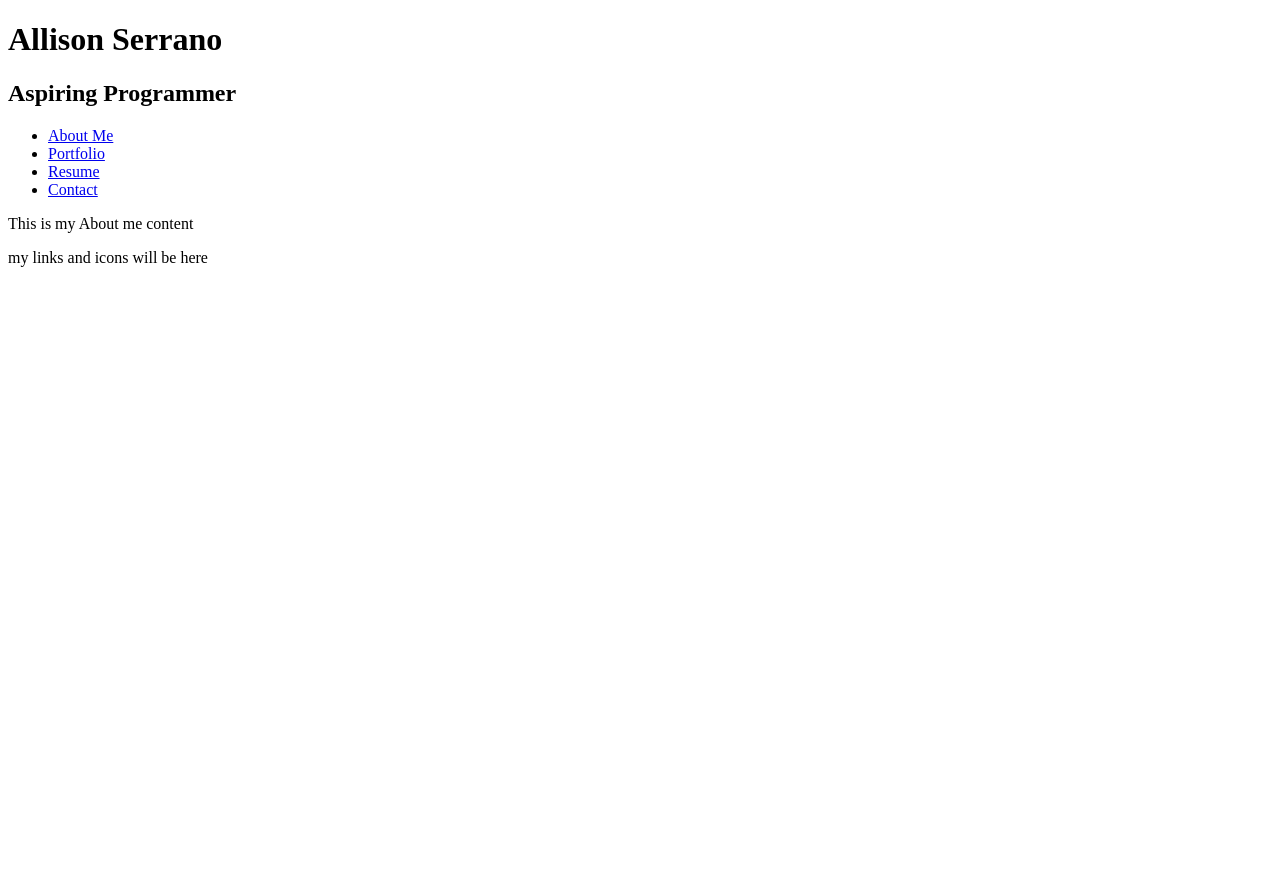
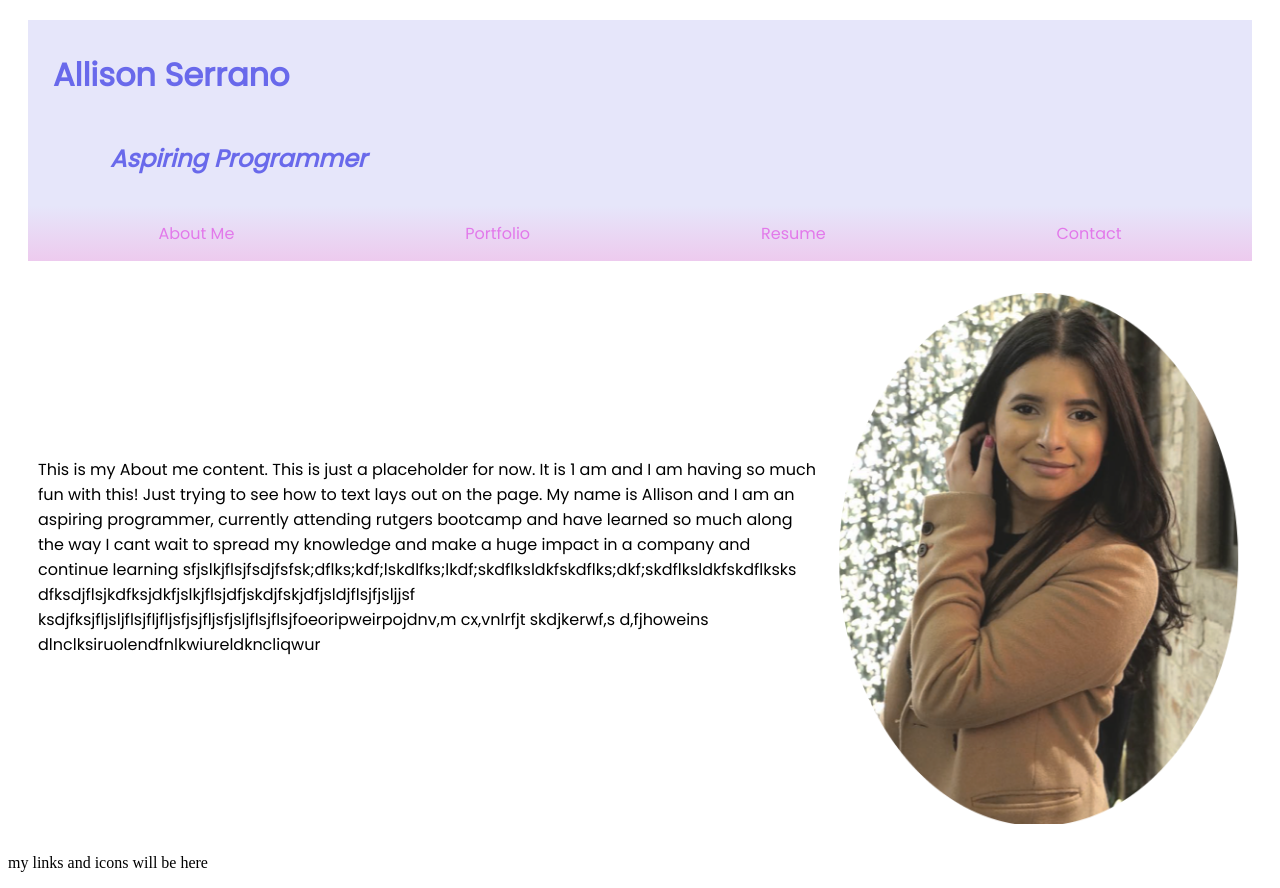
Before and after one commit to Allicris/allison-cristine, a React (Vite) app: page / in a window 1280 px wide. Before the commit the page ends 800 px from the top, so only its background shows below. Built offline with nearby package versions, Linux system fonts and the light colour scheme.

Commit message:
started about me

```diff
--- a/src/components/Header.jsx
+++ b/src/components/Header.jsx
@@ -1,3 +1,5 @@
+import '../styles/Header.css';
+
 //The header is the parent class
 function Header() {
   return (
@@ -5,7 +7,7 @@ function Header() {
       <h1>
         Allison Serrano
       </h1>
-      <h2>
+      <h2 className='tab'>
         Aspiring Programmer
       </h2>
     </header>
--- a/src/components/Nav.jsx
+++ b/src/components/Nav.jsx
@@ -1,3 +1,4 @@
+import '../styles/Nav.css';
 import { Link, useLocation } from 'react-router-dom';
 
 //Importing Link and useLocation to be able to create routes.
@@ -7,7 +8,7 @@ function NavTabs() {
   const currentPage = useLocation().pathname;
 
   return(
-    <ul>
+    <ul className='nav-bar'>
       {/* <li>
         <Link
         to='/'
--- a/src/pages/About.jsx
+++ b/src/pages/About.jsx
@@ -1,7 +1,19 @@
+import '../styles/About.css';
+
 export default function About ()  {
   return (
-    <p>
-      This is my About me content
+    <div className="about-me">
+      <p>
+      This is my About me content. This is just a placeholder for now. It is 1 am and I am having so much fun with this!
+      Just trying to see how to text lays out on the page. My name is Allison and I am an aspiring programmer, currently attending rutgers bootcamp and have
+      learned so much along the way I cant
+      wait to spread my knowledge and make a huge impact in a company and continue learning
+      sfjslkjflsjfsdjfsfsk;dflks;kdf;lskdlfks;lkdf;skdflksldkfskdflks;dkf;skdflksldkfskdflksks
+      dfksdjflsjkdfksjdkfjslkjflsjdfjskdjfskjdfjsldjflsjfjsljjsf
+      ksdjfksjfljsljflsjfljfljsfjsjfljsfjsljflsjflsjfoeoripweirpojdnv,m cx,vnlrfjt
+      skdjkerwf,s d,fjhoweins dlnclksiruolendfnlkwiureldkncliqwur
     </p>
+      <img src="../../assets/images/self-portrait.png"></img>
+    </div>
   );
 }
--- /dev/null
+++ b/src/styles/About.css
@@ -0,0 +1,13 @@
+.about-me {
+  font-family: Poppins, sans-serif;
+  display: flex;
+  margin: 20px;
+  padding: 10px;
+  align-items: center;
+  justify-content: space-around;
+}
+
+.about-me img {
+max-width: 35%;
+max-height: 35%;
+}
--- /dev/null
+++ b/src/styles/Header.css
@@ -0,0 +1,20 @@
+.header {
+  font-family: 'Poppins', 'sans-serif';
+  margin-top: 20px;
+  margin-left: 20px;
+  margin-right: 20px;
+  padding: 10px;
+  font-weight: 300;
+  background-color: lavender;
+  color: rgb(105, 105, 235);
+}
+
+.header h1 {
+  padding-left: 15px;
+}
+
+.tab {
+  font-style: italic;
+  display: inline-block;
+    margin-left: 3em;
+}
--- /dev/null
+++ b/src/styles/Nav.css
@@ -0,0 +1,21 @@
+.nav-bar {
+  font-family: Poppins, sans-serif;
+  background-image: linear-gradient(lavender, rgb(237, 202, 238)) ;
+  display: flex;
+  align-items: center;
+  justify-content: space-around;
+  list-style: none;
+  margin-top: 0px;
+  margin-left: 20px;
+  margin-right: 20px;
+  padding: 15px;
+}
+
+.nav-bar a {
+  color: rgb(226, 121, 234);
+  text-decoration: none;
+}
+
+.nav-bar a:hover{
+  color: white;
+}
```
Also changed, not shown: src/pages/Contact.jsx (+0 -50 lines), assets/images/self-portrait.png (added), src/styles/Footer.css (added).
